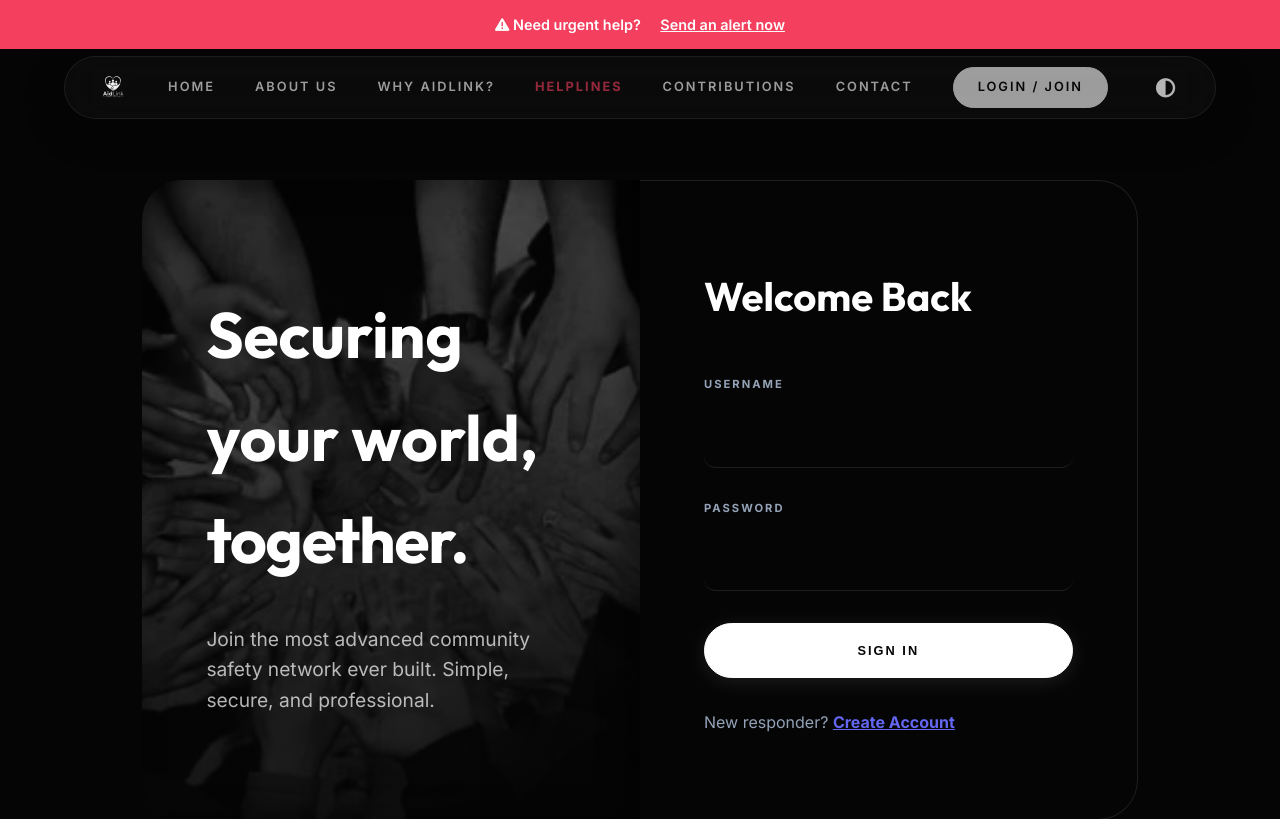
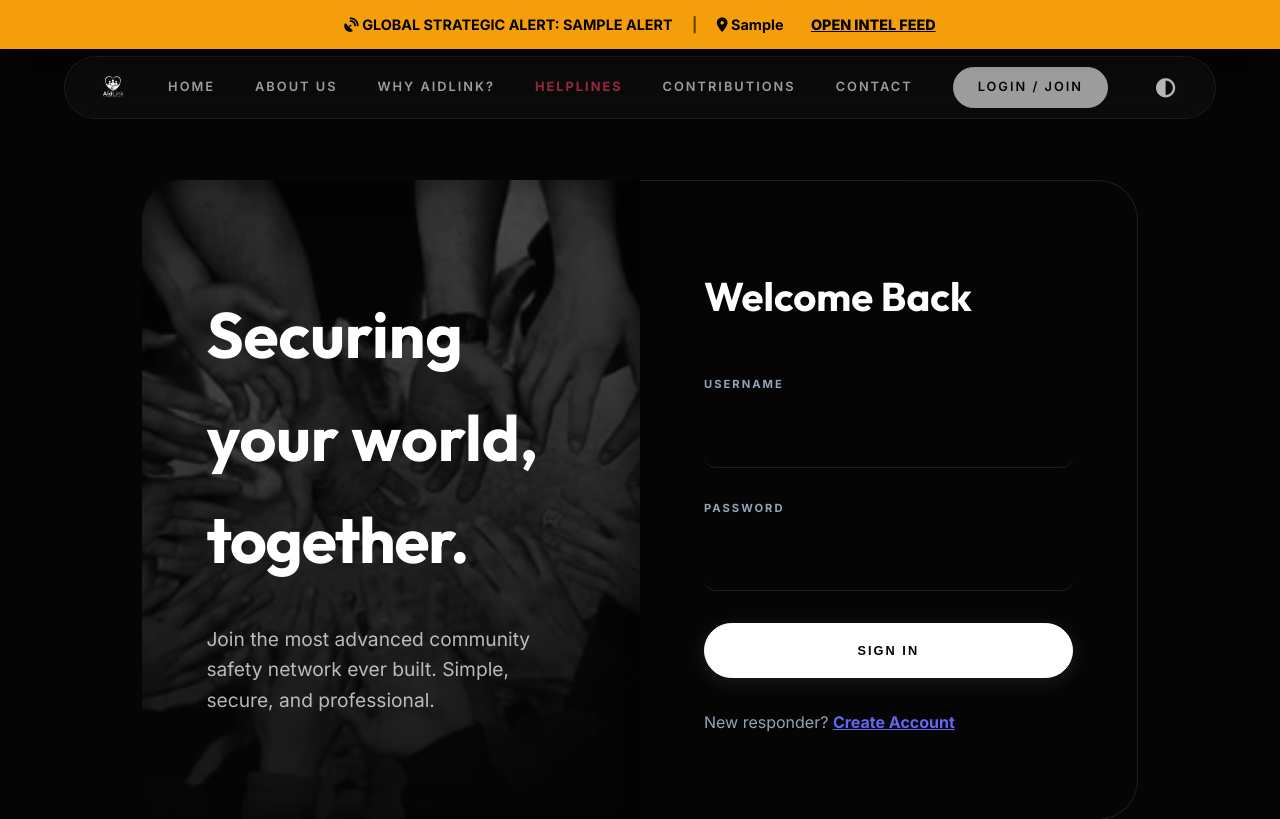
Before and after one commit to irfnafthima/AidLink, a Django app: page /auth/ in a window 1280 px wide. Shown: the top 819 px of the page. Run offline with Django 5.2, Linux system fonts and the light colour scheme; tables that the repository leaves empty hold one stand-in row (values such as "Sample post").

Commit message:
Feature: Implemented Platform-Wide Strategic Alert Ticker for Global Alerts

```diff
--- a/aidlink/settings.py
+++ b/aidlink/settings.py
@@ -62,6 +62,7 @@ TEMPLATES = [
                 'django.template.context_processors.request',
                 'django.contrib.auth.context_processors.auth',
                 'django.contrib.messages.context_processors.messages',
+                'core.context_processors.global_alert_processor',
             ],
         },
     },
--- /dev/null
+++ b/core/context_processors.py
@@ -0,0 +1,10 @@
+from .models import Alert
+
+def global_alert_processor(request):
+    """
+    Makes the latest global alert available to all templates.
+    """
+    latest_global = Alert.objects.filter(is_global=True).order_by('-created_at').first()
+    return {
+        'latest_global_alert': latest_global
+    }
--- a/templates/base.html
+++ b/templates/base.html
@@ -579,9 +579,17 @@
     </div>
     <!-- Emergency Help Banner -->
     {% if user.role != 'admin' %}
-    <div style="background: var(--danger); color: white; padding: 0.8rem; text-align: center; font-size: 0.9rem; font-weight: 600; position: fixed; top: 0; width: 100%; z-index: 2000;">
-        <i class="fas fa-exclamation-triangle"></i> Need urgent help?
-        <a href="{% url 'feed_page' %}" style="text-decoration: underline; margin-left: 1rem; color: white;">Send an alert now</a>
+    <div style="background: {% if latest_global_alert %}var(--warning){% else %}var(--danger){% endif %}; color: {% if latest_global_alert %}black{% else %}white{% endif %}; padding: 0.8rem; text-align: center; font-size: 0.9rem; font-weight: 700; position: fixed; top: 0; width: 100%; z-index: 2000; box-shadow: 0 4px 20px rgba(0,0,0,0.5);">
+        {% if latest_global_alert %}
+            <i class="fas fa-satellite-dish"></i> GLOBAL STRATEGIC ALERT:
+            <span style="text-transform: uppercase;">{{ latest_global_alert.title }}</span>
+            <span class="text-dim" style="margin: 0 1rem; color: rgba(0,0,0,0.6);">|</span>
+            <i class="fas fa-map-marker-alt"></i> {{ latest_global_alert.location }}
+            <a href="{% url 'feed_page' %}" style="text-decoration: underline; margin-left: 1.5rem; color: inherit; font-weight: 800;">OPEN INTEL FEED</a>
+        {% else %}
+            <i class="fas fa-exclamation-triangle"></i> Need urgent help?
+            <a href="{% url 'feed_page' %}" style="text-decoration: underline; margin-left: 1rem; color: white;">Send an alert now</a>
+        {% endif %}
     </div>
     {% endif %}
 
```
